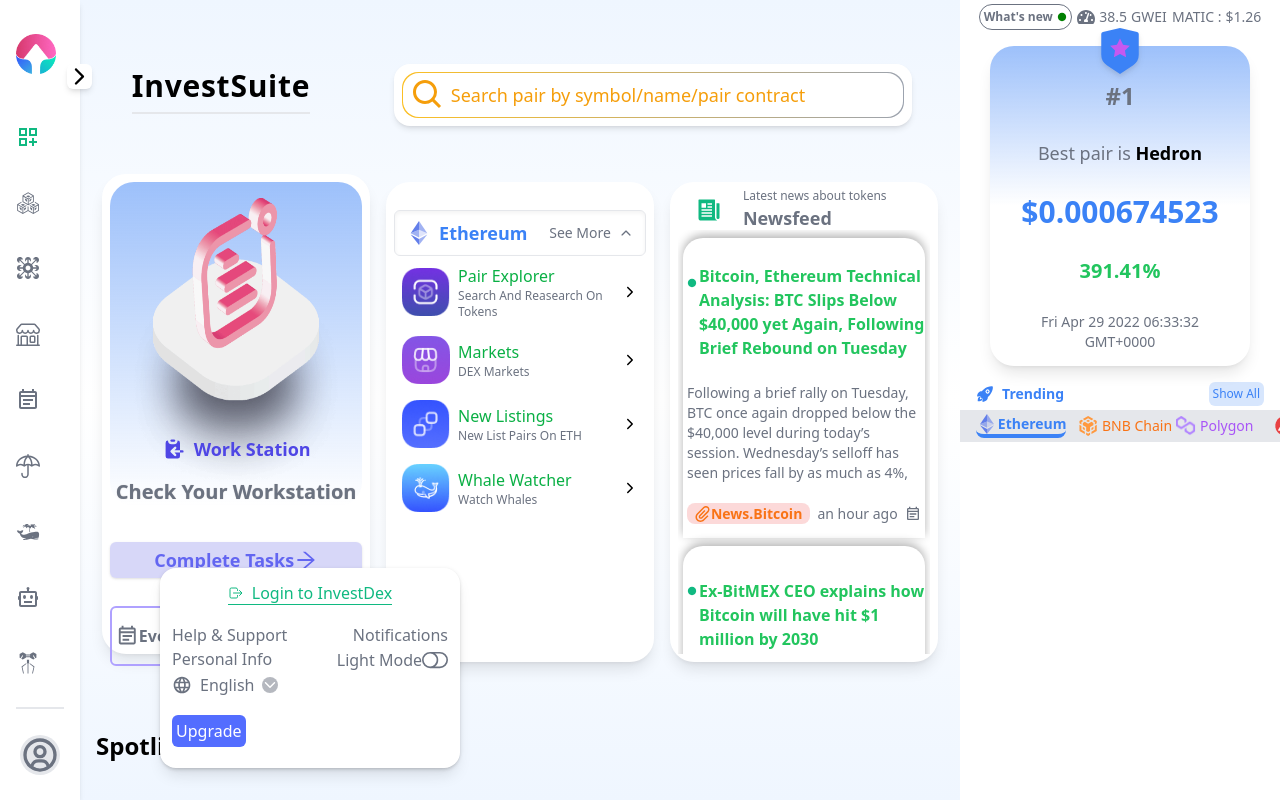
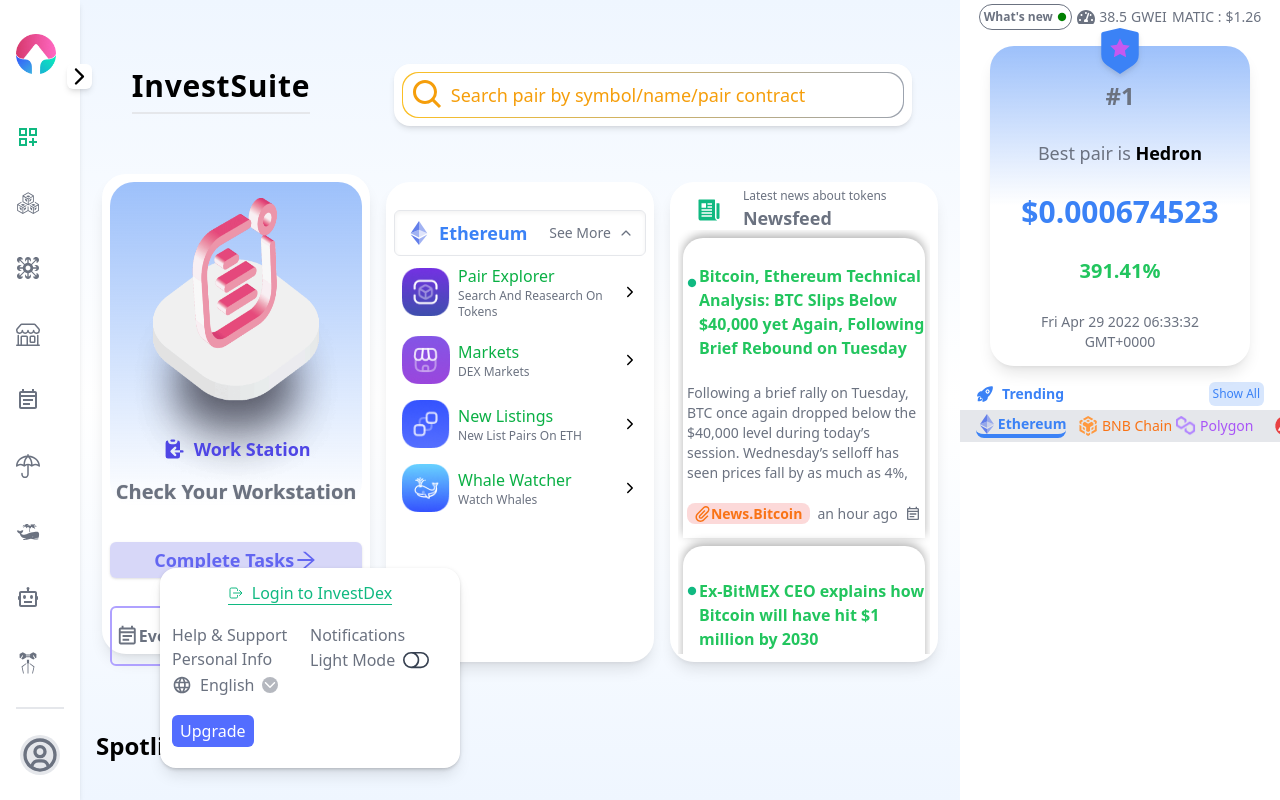
Before and after one commit to snigdho-dutta/InvestDex_Dashboard_Clone, a React (Create React App) app: page / in a window 1280 px wide. Both pictures are taken after a click on the element 40 px from the left and 745 px from the top of the page. Built offline with nearby package versions, Linux system fonts and the light colour scheme.

Commit message:
fixed design loginmodal

```diff
--- a/src/components/DrawerModal.tsx
+++ b/src/components/DrawerModal.tsx
@@ -10,24 +10,29 @@
   const [darkMode, setDarkMode] = useRecoilState(darkState)
 
   return (
-    <div className="fixed p-3 flex items-center flex-col bottom-[2rem] left-[1rem] sm:left-[10rem] z-10 bg-white rounded-2xl shadow-lg drop-shadow min-h-[200px] min-w-[300px] justify-around">
+    <div className="fixed p-3 flex items-center flex-col bottom-[2rem] left-[1rem] sm:left-[10rem] z-10 bg-white dark:bg-slate-900 rounded-2xl shadow-lg drop-shadow min-h-[200px] min-w-[300px] justify-around">
       <div className="text-emerald-500 flex space-x-2 items-center border-b pb-2 border-emerald-500 text-semibold w-fit h-4 whitespace-nowrap">
         <IoLogOutOutline />
         <p>Login to InvestDex</p>
       </div>
-      <div className="flex flex-col text-gray-500 w-full">
-        <div className="flex justify-between">
-          <div>Help & Support</div>
-          <div>Notifications</div>
+      <div className="flex flex-col text-gray-500 dark:text-slate-200 w-full">
+        <div className="flex justify-between text-left">
+          <p className="w-1/2">Help & Support</p>
+          <p className="w-1/2">Notifications</p>
         </div>
         <div className="flex justify-between">
-          <div>Personal Info</div>
+          <p className="w-1/2">Personal Info</p>
           <button
-            className="flex items-center space-1"
+            className={`flex w-1/2 items-center space-x-2
+            `}
             onClick={() => setDarkMode((p) => !p)}
           >
             <p>{!darkMode ? 'Light Mode' : 'Dark Mode'}</p>{' '}
-            {!darkMode ? <BsToggleOff size={26} /> : <BsToggleOn size={26} />}
+            {!darkMode ? (
+              <BsToggleOff size={26} className="text-gray-700" />
+            ) : (
+              <BsToggleOn size={26} className="text-emerald-500" />
+            )}
           </button>
         </div>
         <div className="flex items-center gap-x-2">
@@ -36,7 +41,7 @@
           <IoIosArrowForward className="rotate-90 bg-gray-500/50 text-white rounded-full " />
         </div>
       </div>
-      <button className="p-1 rounded-md bg-customBlue text-white self-start">
+      <button className="p-1 px-2 rounded-md bg-customBlue text-white self-start">
         Upgrade
       </button>
     </div>
```
